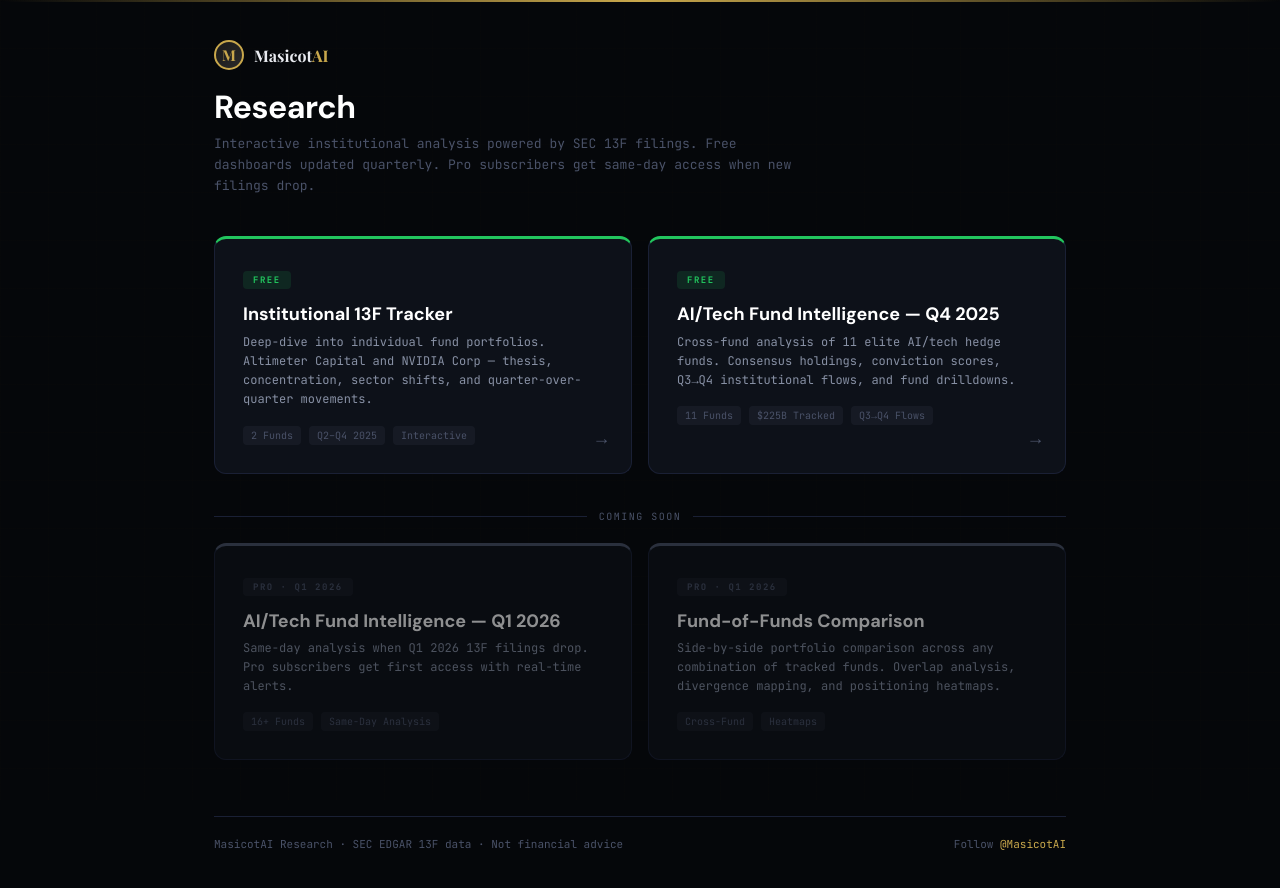
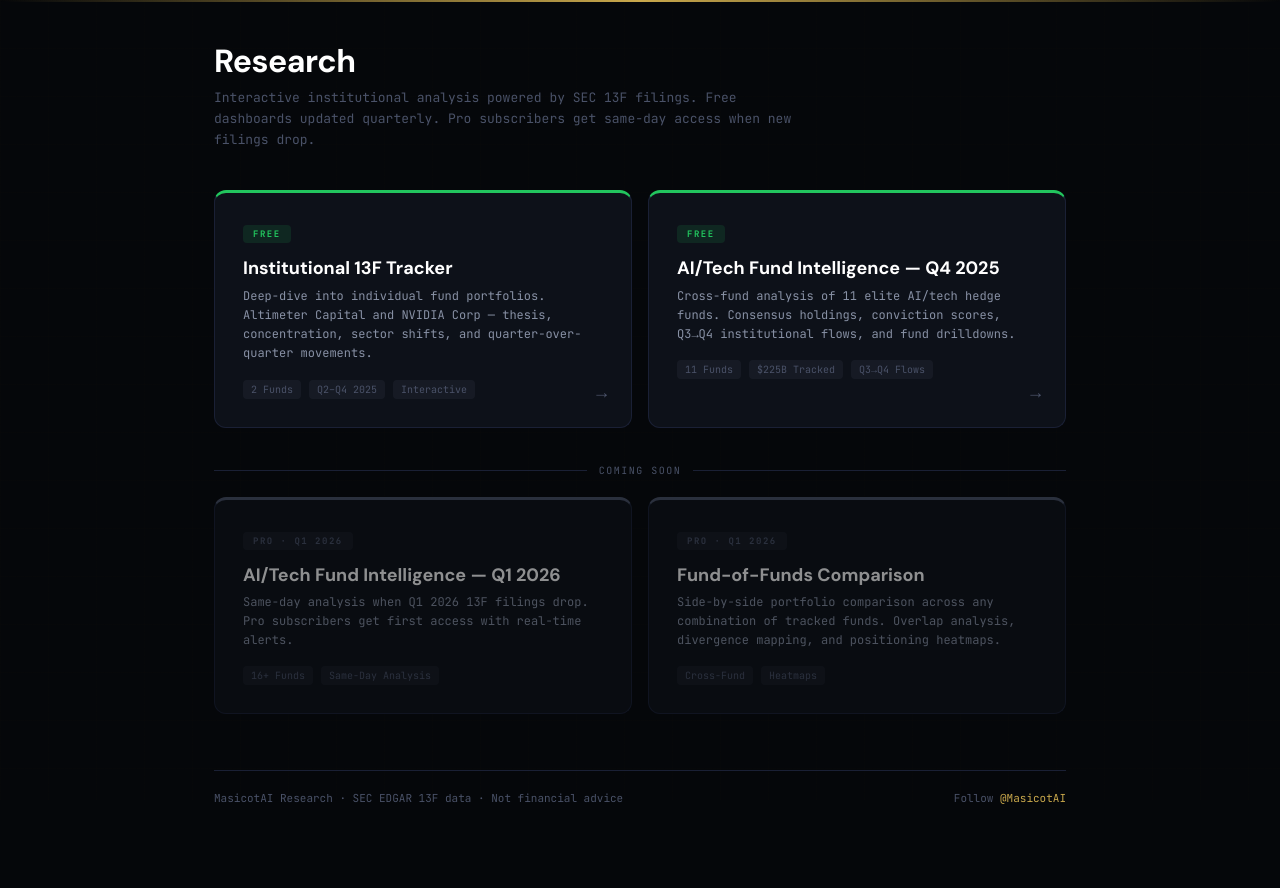
Before and after one commit to jeanymarc-svg/masicotai-research, a plain HTML site: page index.html in a window 1280 px wide. After the commit the page ends 845 px from the top, so only its background shows below. Drawn offline with nearby package versions, Linux system fonts and the light colour scheme.

Commit message:
Update index.html
revert to orig

```diff
--- a/index.html
+++ b/index.html
@@ -49,10 +49,6 @@ body::after{content:'';position:fixed;top:0;left:0;right:0;height:2px;background
 <div class="wrap">
 
 <header class="hd">
-  <div style="display:flex;align-items:center;gap:10px;margin-bottom:16px">
-    <span style="width:30px;height:30px;border-radius:50%;background:linear-gradient(135deg,#1a1a1a,#2a2a2a);border:2px solid var(--gd);display:flex;align-items:center;justify-content:center;font-family:'Playfair Display',serif;font-size:15px;font-weight:700;color:var(--gd)">M</span>
-    <span style="font-family:'Playfair Display',serif;font-size:16px;font-weight:700;color:var(--tp)">Masicot<span style="color:var(--gd)">AI</span></span>
-  </div>
   <h1>Research</h1>
   <p>Interactive institutional analysis powered by SEC 13F filings. Free dashboards updated quarterly. Pro subscribers get same-day access when new filings drop.</p>
 </header>
```
